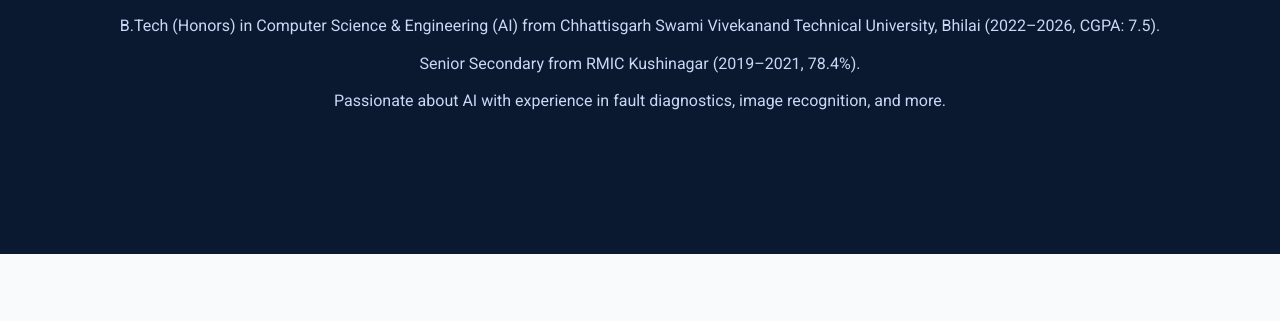
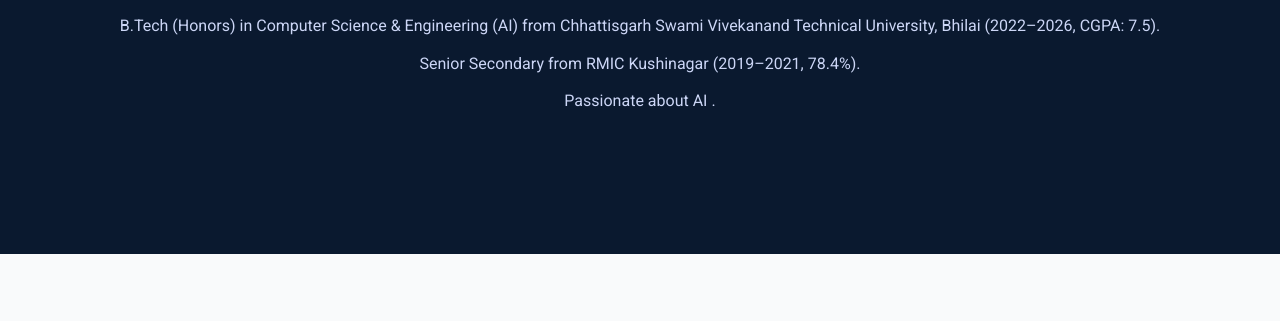
Before and after one commit to DileepKushwah/website, a plain HTML site: page index.html in a window 1280 px wide. Shown: the part 254-575 px from the top of the page. Drawn offline with Linux system fonts and the light colour scheme.

Commit message:
index.html

```diff
--- a/index.html
+++ b/index.html
@@ -29,7 +29,7 @@
             <h1>About Me</h1>
             <p>B.Tech (Honors) in Computer Science & Engineering (AI) from Chhattisgarh Swami Vivekanand Technical University, Bhilai (2022–2026, CGPA: 7.5).</p>
             <p>Senior Secondary from RMIC Kushinagar (2019–2021, 78.4%).</p>
-            <p>Passionate about AI with experience in fault diagnostics, image recognition, and more.</p>
+            <p>Passionate about AI .</p>
         </div>
     </section>
 
@@ -128,4 +128,5 @@
 
     <script src="script.js"></script>
 </body>
+
 </html>
```
